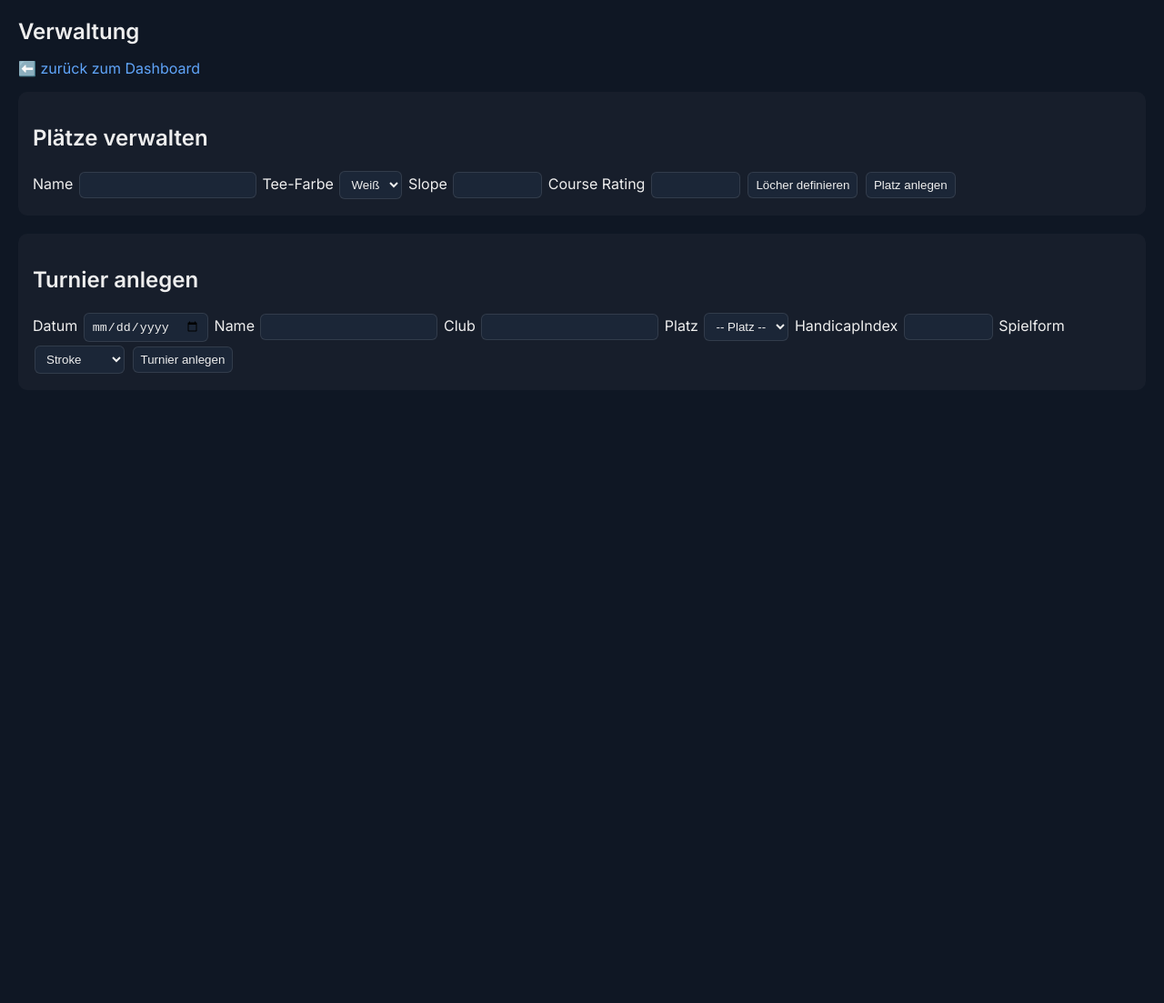
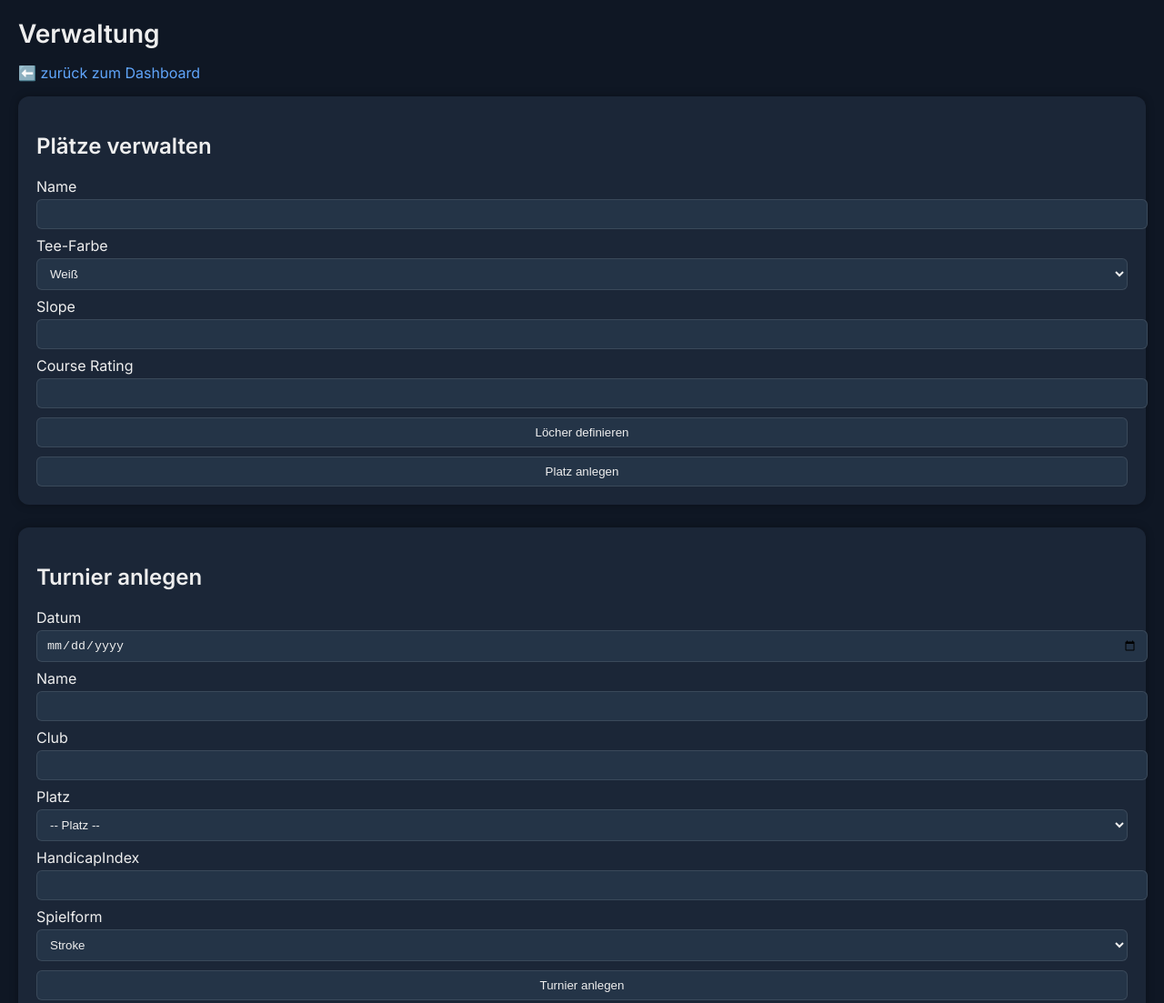
Before and after one commit to liehol75/golfdashboard, a plain HTML site: page manage.html in a window 1280 px wide. Shown: the top 1103 px of the page at 91% size. Before the commit the page ends 800 px from the top, so only its background shows below. Drawn offline with Linux system fonts and the light colour scheme.

Commit message:
manage.html aktualisieren

```diff
--- a/manage.html
+++ b/manage.html
@@ -8,12 +8,13 @@
 <style>
 body{font-family:'Inter',sans-serif;background:#0f1724;color:#eee;margin:0}
 .container{max-width:1250px;margin:auto;padding:20px}
-h1{margin:0 0 10px;font-size:24px}
-.card{background:rgba(255,255,255,0.03);padding:16px;border-radius:10px;margin-bottom:20px}
-select,input,button{padding:6px 8px;border-radius:6px;border:1px solid rgba(255,255,255,0.1);background:#1b2637;color:#eee;margin:2px}
-button{cursor:pointer}
-table{width:100%;border-collapse:collapse;font-size:13px}
-th,td{padding:4px 6px;border-bottom:1px solid rgba(255,255,255,0.05);text-align:center}
+h1{margin:0 0 15px;font-size:28px;font-weight:600}
+.card{background:#1b2637;padding:20px;border-radius:12px;margin-bottom:25px;box-shadow:0 0 10px rgba(0,0,0,0.3)}
+label{display:block;margin-top:8px}
+select,input,button{width:100%;padding:8px 10px;border-radius:6px;border:1px solid rgba(255,255,255,0.1);background:#243447;color:#eee;margin-top:4px}
+button{cursor:pointer;margin-top:10px}
+table{width:100%;border-collapse:collapse;font-size:14px;margin-top:10px}
+th,td{padding:6px 8px;border-bottom:1px solid rgba(255,255,255,0.1);text-align:center}
 a{color:#60a5fa;text-decoration:none}
 </style>
 </head>
@@ -25,8 +26,9 @@ a{color:#60a5fa;text-decoration:none}
 <div class="card">
 <h2>Plätze verwalten</h2>
 <form id="courseForm">
-Name <input id="cName" required>
-Tee-Farbe
+<label>Name</label>
+<input id="cName" required>
+<label>Tee-Farbe</label>
 <select id="cColor">
 <option value="#ffffff">Weiß</option>
 <option value="#ffff00">Gelb</option>
@@ -34,8 +36,10 @@ Tee-Farbe
 <option value="#ff0000">Rot</option>
 <option value="#00ff00">Grün</option>
 </select>
-Slope <input id="cSlope" type="number" required style="width:80px">
-Course Rating <input id="cCR" type="number" required style="width:80px">
+<label>Slope</label>
+<input id="cSlope" type="number" required>
+<label>Course Rating</label>
+<input id="cCR" type="number" required>
 <button type="button" onclick="showHoleInputs()">Löcher definieren</button>
 <button type="submit">Platz anlegen</button>
 </form>
@@ -46,12 +50,18 @@ Course Rating <input id="cCR" type="number" required style="width:80px">
 <div class="card">
 <h2>Turnier anlegen</h2>
 <form id="tournamentForm">
-Datum <input type="date" id="tDate" required>
-Name <input id="tName" required>
-Club <input id="tClub" required>
-Platz <select id="tCourse"></select>
-HandicapIndex <input type="number" id="tHcp" style="width:80px">
-Spielform <select id="tFormat"><option>Stroke</option><option>Stableford</option></select>
+<label>Datum</label>
+<input type="date" id="tDate" required>
+<label>Name</label>
+<input id="tName" required>
+<label>Club</label>
+<input id="tClub" required>
+<label>Platz</label>
+<select id="tCourse"></select>
+<label>HandicapIndex</label>
+<input type="number" id="tHcp">
+<label>Spielform</label>
+<select id="tFormat"><option>Stroke</option><option>Stableford</option></select>
 <button type="submit">Turnier anlegen</button>
 </form>
 <div id="holeEntry"></div>
@@ -59,11 +69,12 @@ Spielform <select id="tFormat"><option>Stroke</option><option>Stableford</option
 </div>
 
 <script>
-const STORAGE_KEY='golf_dash_full3';
+const STORAGE_KEY='golf_dash_full4';
 let state={courses:[],tournaments:[]};
 if(localStorage.getItem(STORAGE_KEY))state=JSON.parse(localStorage.getItem(STORAGE_KEY));
 function save(){localStorage.setItem(STORAGE_KEY,JSON.stringify(state))}
 function uid(p='id'){return p+Math.random().toString(36).slice(2,9)}
+
 function showHoleInputs(){
  let html='<table><tr><th>Loch</th><th>Par</th><th>HCP</th></tr>';
  for(let i=1;i<=18;i++){
@@ -72,6 +83,7 @@ function showHoleInputs(){
  html+='</table>';
  document.getElementById('holesForm').innerHTML=html;
 }
+
 document.getElementById('courseForm').addEventListener('submit',e=>{
  e.preventDefault();
  const holes=[];
@@ -83,14 +95,17 @@ document.getElementById('courseForm').addEventListener('submit',e=>{
  state.courses.push(c);save();renderCourses();populateCourseDropdowns();
  cName.value='';document.getElementById('holesForm').innerHTML='';
 });
+
 function renderCourses(){
  let html='';
  state.courses.forEach(c=>{html+=`<div><strong>${c.name}</strong> (Slope ${c.slope}, CR ${c.courseRating})</div>`});
  document.getElementById('courseList').innerHTML=html;
 }
+
 function populateCourseDropdowns(){
  document.getElementById('tCourse').innerHTML='<option value="">-- Platz --</option>'+state.courses.map(c=>`<option value="${c.id}">${c.name}</option>`).join('');
 }
+
 document.getElementById('tournamentForm').addEventListener('submit',e=>{
  e.preventDefault();
  const cid=tCourse.value;const c=state.courses.find(x=>x.id===cid);if(!c)return alert('Platz wählen');
@@ -98,6 +113,7 @@ document.getElementById('tournamentForm').addEventListener('submit',e=>{
  holes:c.holes.map(h=>({num:h.num,par:h.par,hcp:h.hcp,strokes:h.par,stroked:false}))};
  state.tournaments.push(t);save();renderHoleEntry(t);
 });
+
 function renderHoleEntry(t){
  const div=document.getElementById('holeEntry');
  let html=`<h3>Löcher für ${t.name}</h3><table><tr><th>Loch</th><th>Par</th><th>HCP</th><th>Strokes</th><th>Streichen</th></tr>`;
@@ -111,12 +127,14 @@ function renderHoleEntry(t){
  html+='</table>';
  div.innerHTML=html;
 }
+
 function updateHole(tid,num,val){
  const t=state.tournaments.find(x=>x.id===tid);const h=t.holes.find(x=>x.num===num);h.strokes=+val;save();
 }
 function toggleStroke(tid,num,checked){
  const t=state.tournaments.find(x=>x.id===tid);const h=t.holes.find(x=>x.num===num);h.stroked=checked;save();
 }
+
 renderCourses();populateCourseDropdowns();
 </script>
 </body>
```
